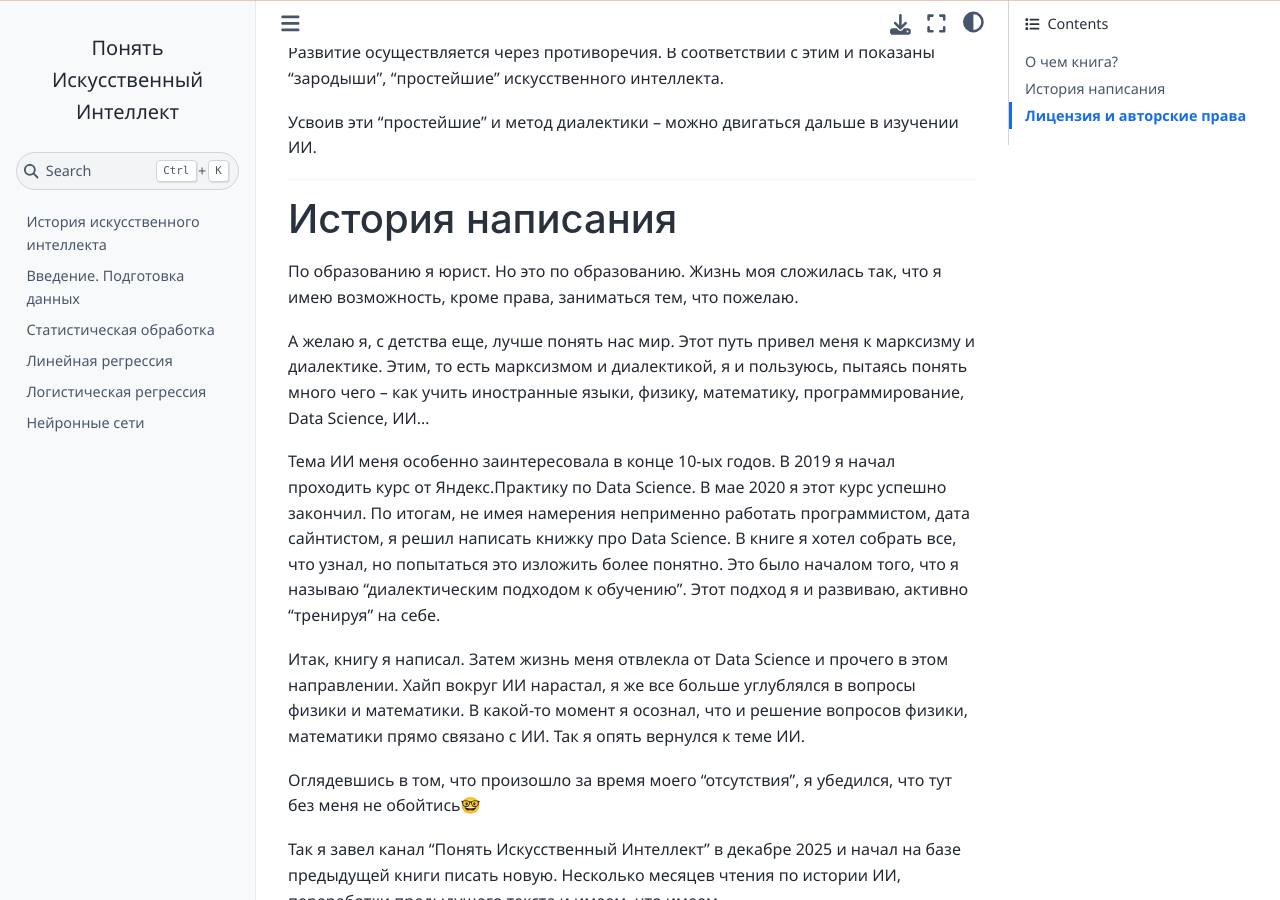
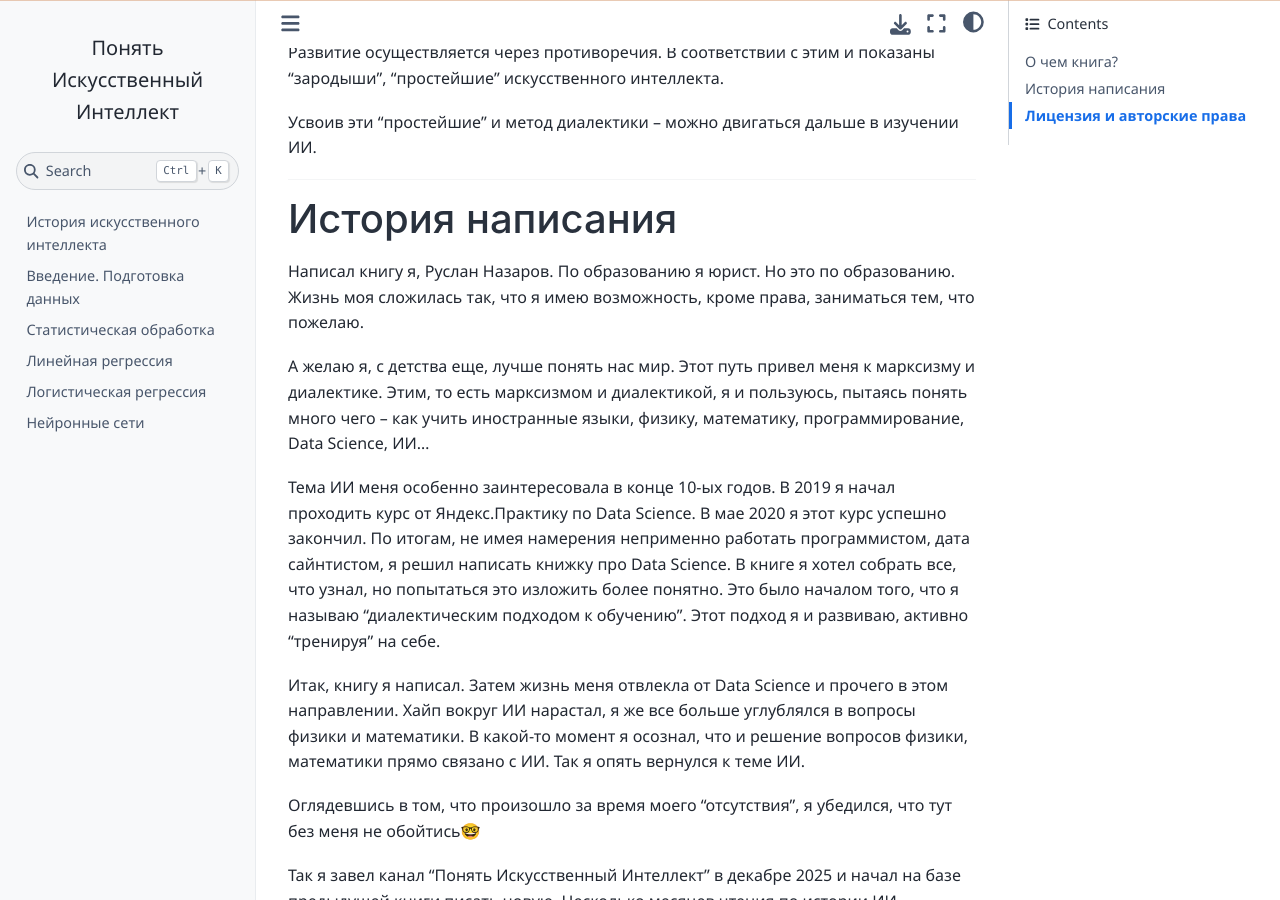
Before and after one commit to Ruslan-Nazarov/handbook_ai, a Jupyter Book: the page built from index.md, in a window 1280 px wide and 900 px high, scrolled down 596 px. Built offline with Jupyter Book 1.0.4 settings and Sphinx 7.4.7 and the Sphinx Book theme 1.1.4, drawn with Linux system fonts in a browser that asks for light colours; pages that are not in the unit, such as notebooks, are missing from menus.

Commit message:
Update index.md

```diff
--- a/index.md
+++ b/index.md
@@ -24,7 +24,7 @@
 
 ### История написания
 
-По образованию я юрист. Но это по образованию. Жизнь моя сложилась так, что я имею возможность, кроме права, заниматься тем, что пожелаю.
+Написал книгу я, Руслан Назаров. По образованию я юрист. Но это по образованию. Жизнь моя сложилась так, что я имею возможность, кроме права, заниматься тем, что пожелаю.
 
 А желаю я, с детства еще, лучше понять нас мир. Этот путь привел меня к марксизму и диалектике. Этим, то есть марксизмом и диалектикой, я и пользуюсь, пытаясь понять много чего – как учить иностранные языки, физику, математику, программирование, Data Science, ИИ...
 
```
